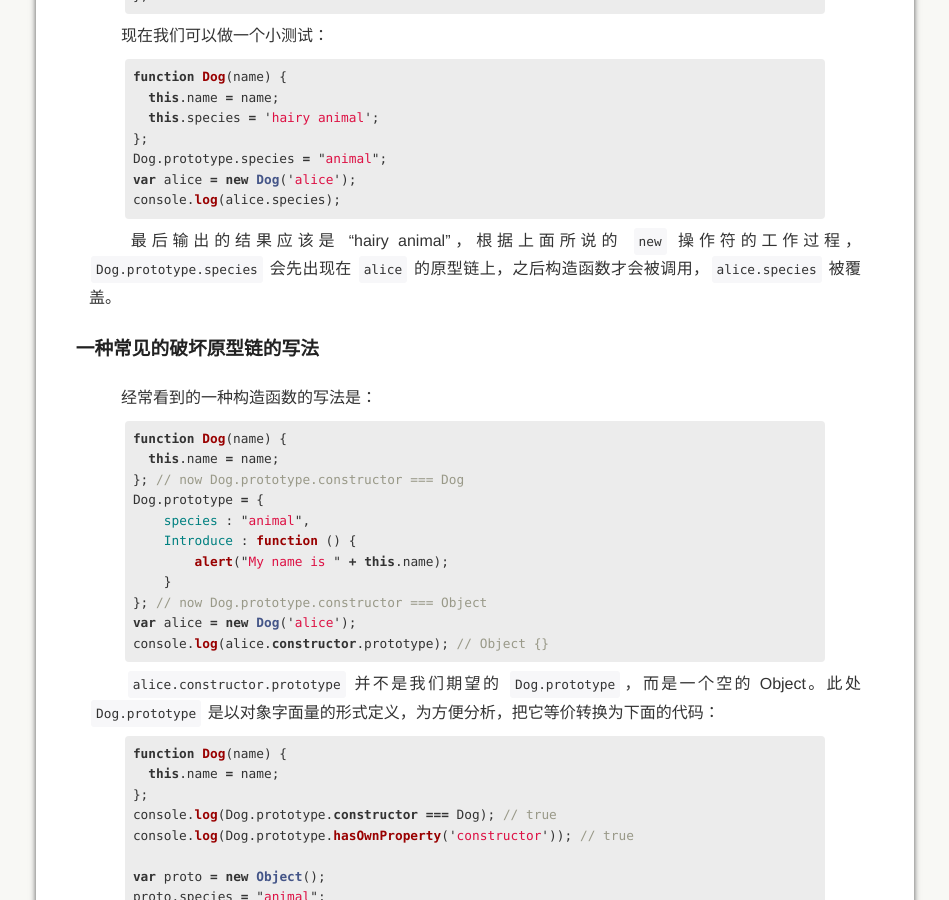
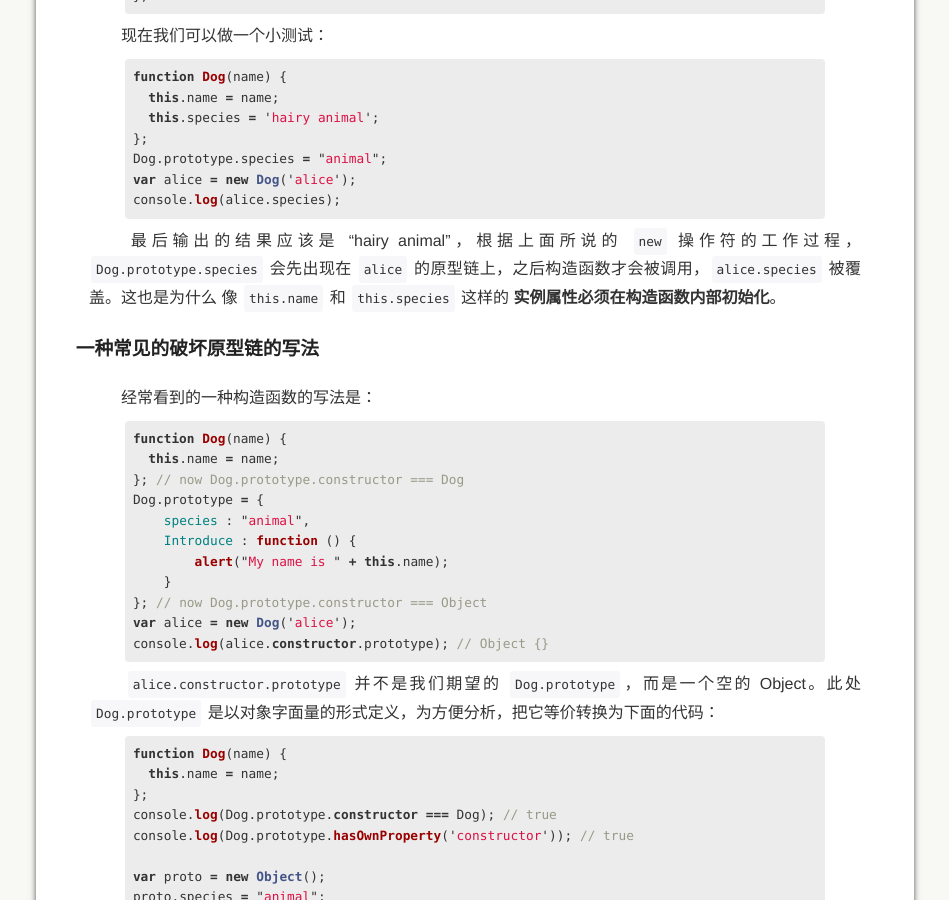
Before and after one commit to ray7551/empty, a Jekyll site: the page built from _posts/2014-04-11-JavaScript-Prototypal-Inheritance.md, in a window 1280 px wide and 900 px high, scrolled down 3475 px. Shown: the whole window, without its empty margins (165-1114 px from the left). Built offline with Jekyll 4.4.1, drawn with Linux system fonts in a browser that asks for light colours; nearby versions of some CDN libraries; comment, search, counter and statistics services are not loaded.

Commit message:
instance property

````diff
--- a/_posts/2014-04-11-JavaScript-Prototypal-Inheritance.md
+++ b/_posts/2014-04-11-JavaScript-Prototypal-Inheritance.md
@@ -154,7 +154,7 @@ var alice = new Dog('alice');
 console.log(alice.species);
 ```
 
-　　最后输出的结果应该是 "hairy animal"，根据上面所说的 `new` 操作符的工作过程，`Dog.prototype.species` 会先出现在 `alice` 的原型链上，之后构造函数才会被调用，`alice.species` 被覆盖。
+　　最后输出的结果应该是 "hairy animal"，根据上面所说的 `new` 操作符的工作过程，`Dog.prototype.species` 会先出现在 `alice` 的原型链上，之后构造函数才会被调用，`alice.species` 被覆盖。这也是为什么 像 `this.name` 和 `this.species` 这样的 **实例属性必须在构造函数内部初始化**。
 
 ### 一种常见的破坏原型链的写法
 　　经常看到的一种构造函数的写法是：
````
